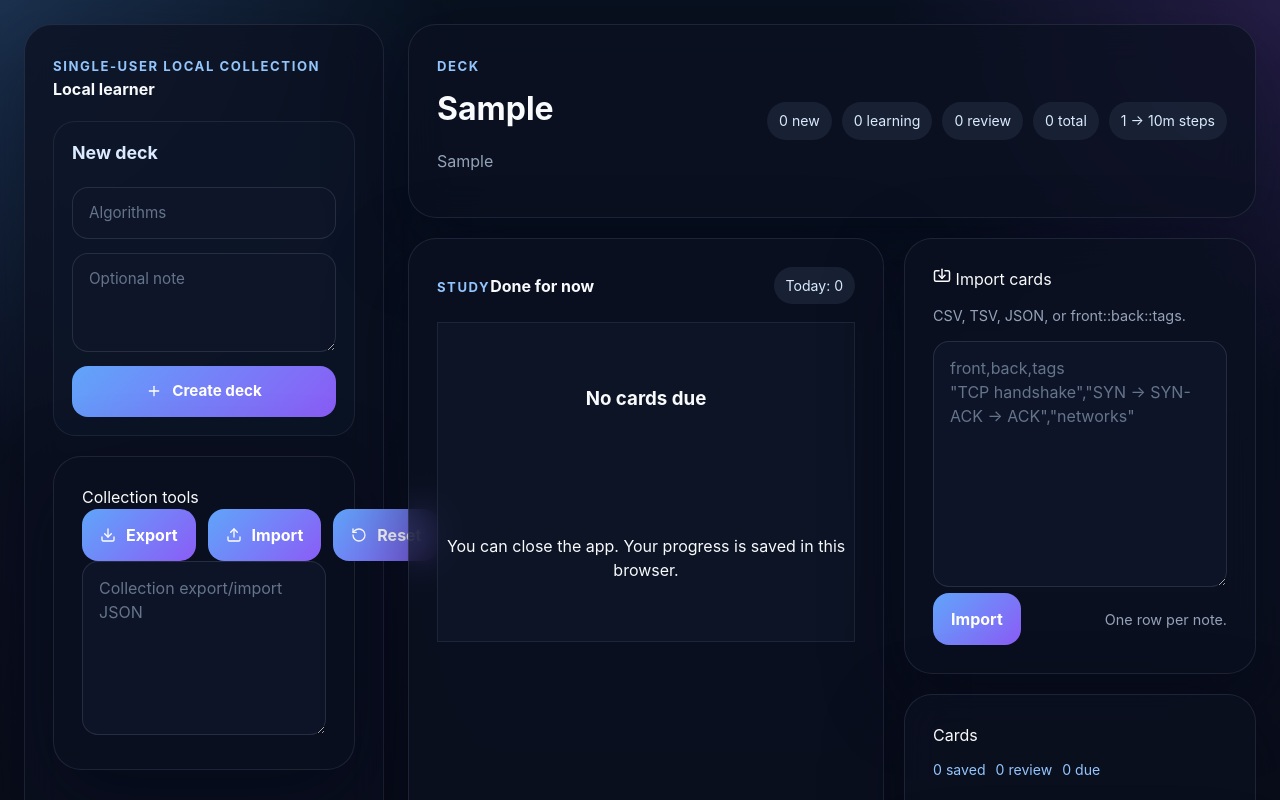
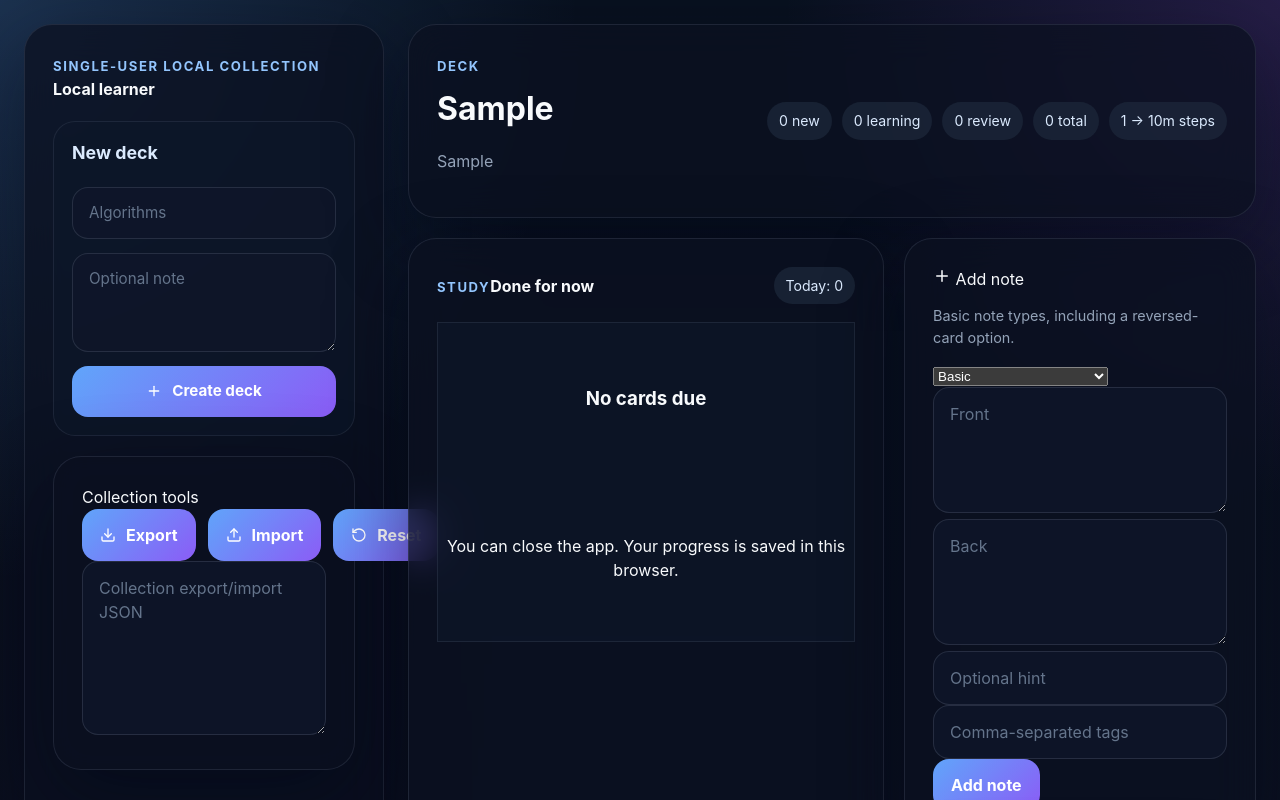
Before and after one commit to acashmoney-aura/anki-anywhere, a React (Vite) app: page / in a window 1280 px wide. Both pictures are taken after typing "Sample", "Sample" into the empty fields and a click on the button "Create deck". Shown: the top 800 px of the page. Built offline with nearby package versions, Linux system fonts and the light colour scheme.

Commit message:
feat: add local note templates and smoke test

```diff
--- a/package.json
+++ b/package.json
@@ -8,7 +8,8 @@
     "dev:frontend": "vite",
     "build": "tsc -b && vite build",
     "lint": "eslint .",
-    "preview": "vite preview"
+    "preview": "vite preview",
+    "test:e2e": "node scripts/e2e-local-first.mjs"
   },
   "dependencies": {
     "@auth/core": "^0.37.4",
--- a/src/App.tsx
+++ b/src/App.tsx
@@ -3,6 +3,7 @@ import Papa from "papaparse";
 import { AnimatePresence, motion } from "framer-motion";
 import { BookOpen, Download, Import, LoaderCircle, Plus, RotateCcw, Upload } from "lucide-react";
 import {
+  addNote,
   answerCard,
   createDeck,
   exportCollection,
@@ -16,7 +17,7 @@ import {
   resetCollection,
   useCollection,
 } from "./localStore";
-import type { Rating } from "./localStore";
+import type { NoteType, Rating } from "./localStore";
 
 type Deck = ReturnType<typeof listDecks>[number];
 
@@ -150,6 +151,12 @@ function DeckWorkspace({ deckId, summary }: { deckId: string; summary: Deck }) {
   const collection = useCollection();
   const deckData = useMemo(() => getDeck(deckId), [collection, deckId]);
   const study = useMemo(() => getStudySession(deckId), [collection, deckId]);
+  const [noteFront, setNoteFront] = useState("");
+  const [noteBack, setNoteBack] = useState("");
+  const [noteHint, setNoteHint] = useState("");
+  const [noteTags, setNoteTags] = useState("");
+  const [noteType, setNoteType] = useState<NoteType>("basic");
+  const [noteStatus, setNoteStatus] = useState<string | null>(null);
   const [importText, setImportText] = useState("");
   const [importStatus, setImportStatus] = useState<string | null>(null);
 
@@ -254,6 +261,48 @@ function DeckWorkspace({ deckId, summary }: { deckId: string; summary: Deck }) {
         <section className="manage-panel">
           <div className="glass import-panel">
             <div className="section-title">
+              <span><Plus size={18} /> Add note</span>
+            </div>
+            <p className="muted small">Basic note types, including a reversed-card option.</p>
+            <select value={noteType} onChange={(e) => setNoteType(e.target.value as NoteType)}>
+              <option value="basic">Basic</option>
+              <option value="basic_reversed">Basic (and reversed card)</option>
+            </select>
+            <textarea value={noteFront} onChange={(e) => setNoteFront(e.target.value)} rows={4} placeholder="Front" />
+            <textarea value={noteBack} onChange={(e) => setNoteBack(e.target.value)} rows={4} placeholder="Back" />
+            <input value={noteHint} onChange={(e) => setNoteHint(e.target.value)} placeholder="Optional hint" />
+            <input value={noteTags} onChange={(e) => setNoteTags(e.target.value)} placeholder="Comma-separated tags" />
+            <div className="inline-actions mobile-stack">
+              <button
+                className="primary-button"
+                onClick={() => {
+                  try {
+                    if (!noteFront.trim() || !noteBack.trim()) throw new Error("Front and back are required.");
+                    addNote(deckId, {
+                      front: noteFront,
+                      back: noteBack,
+                      hint: noteHint || undefined,
+                      tags: noteTags.split(",").map((tag) => tag.trim()).filter(Boolean),
+                      noteType,
+                    });
+                    setNoteStatus(noteType === "basic_reversed" ? "Added note with 2 cards." : "Added note.");
+                    setNoteFront("");
+                    setNoteBack("");
+                    setNoteHint("");
+                    setNoteTags("");
+                  } catch (error) {
+                    setNoteStatus(error instanceof Error ? error.message : "Could not add note.");
+                  }
+                }}
+              >
+                Add note
+              </button>
+            </div>
+            {noteStatus ? <div className="info-banner">{noteStatus}</div> : null}
+          </div>
+
+          <div className="glass import-panel">
+            <div className="section-title">
               <span><Import size={18} /> Import cards</span>
             </div>
             <p className="muted small">CSV, TSV, JSON, or front::back::tags.</p>
@@ -298,7 +347,7 @@ function DeckWorkspace({ deckId, summary }: { deckId: string; summary: Deck }) {
                     <strong>{card.front}</strong>
                     <p>{card.back}</p>
                   </div>
-                  <span className={`phase-tag ${card.state?.phase ?? "new"}`}>{card.state?.phase ?? "new"}</span>
+                  <span className={`phase-tag ${card.state?.phase ?? "new"}`}>{card.templateOrdinal ? `card ${card.templateOrdinal + 1} · ` : ""}{card.state?.phase ?? "new"}</span>
                 </div>
               ))}
             </div>
--- a/src/localStore.ts
+++ b/src/localStore.ts
@@ -112,6 +112,8 @@ export type CardImport = {
   noteId?: string;
   templateOrdinal?: number;
 };
+
+export type NoteType = "basic" | "basic_reversed";
 
 type Collection = {
   version: 1;
@@ -548,6 +550,73 @@ export function getStudySession(deckId: string) {
   };
 }
 
+function insertCard(collection: Collection, deck: Deck, now: number, deckId: string, card: CardImport, noteId: string, templateOrdinal: number) {
+  const cardId = makeId("card");
+  collection.cards.push({
+    _id: cardId,
+    userId: "local-user",
+    deckId,
+    noteId,
+    templateOrdinal,
+    front: card.front.trim(),
+    back: card.back.trim(),
+    hint: card.hint?.trim() || undefined,
+    tags: card.tags?.filter(Boolean).map((tag) => tag.trim()) ?? [],
+    source: card.source?.trim() || undefined,
+    createdAt: now,
+    updatedAt: now,
+  });
+  collection.studyStates.push({
+    _id: makeId("state"),
+    userId: "local-user",
+    deckId,
+    cardId,
+    phase: "new",
+    dueAt: 0,
+    dueDay: undefined,
+    interval: 0,
+    easeFactor: deck.config.initialEaseFactor,
+    reps: 0,
+    lapses: 0,
+    stepIndex: 0,
+    buriedUntilDay: undefined,
+    buriedReason: undefined,
+    createdAt: now,
+    updatedAt: now,
+  });
+}
+
+export function addNote(deckId: string, note: { front: string; back: string; hint?: string; tags?: string[]; source?: string; noteType?: NoteType }) {
+  const now = Date.now();
+  const noteType = note.noteType ?? "basic";
+  updateCollection((collection) => {
+    const deck = collection.decks.find((item) => item._id === deckId);
+    if (!deck) throw new Error("Deck not found");
+    const noteId = `note:${now}:${Math.random().toString(36).slice(2, 8)}`;
+    insertCard(collection, deck, now, deckId, { ...note, noteId, templateOrdinal: 0 }, noteId, 0);
+    if (noteType === "basic_reversed") {
+      insertCard(
+        collection,
+        deck,
+        now,
+        deckId,
+        {
+          front: note.back,
+          back: note.front,
+          hint: note.hint,
+          tags: note.tags,
+          source: note.source,
+          noteId,
+          templateOrdinal: 1,
+        },
+        noteId,
+        1,
+      );
+    }
+    deck.updatedAt = now;
+  });
+}
+
 export function importCards(deckId: string, cards: CardImport[]) {
   const now = Date.now();
   updateCollection((collection) => {
@@ -555,9 +624,7 @@ export function importCards(deckId: string, cards: CardImport[]) {
     if (!deck) throw new Error("Deck not found");
     for (const [index, card] of cards.entries()) {
       const noteId = card.noteId?.trim() || `note:${now}:${index}:${Math.random().toString(36).slice(2, 8)}`;
-      const cardId = makeId("card");
-      collection.cards.push({ _id: cardId, userId: "local-user", deckId, noteId, templateOrdinal: card.templateOrdinal ?? 0, front: card.front.trim(), back: card.back.trim(), hint: card.hint?.trim() || undefined, tags: card.tags?.filter(Boolean).map((tag) => tag.trim()) ?? [], source: card.source?.trim() || undefined, createdAt: now, updatedAt: now });
-      collection.studyStates.push({ _id: makeId("state"), userId: "local-user", deckId, cardId, phase: "new", dueAt: 0, dueDay: undefined, interval: 0, easeFactor: deck.config.initialEaseFactor, reps: 0, lapses: 0, stepIndex: 0, buriedUntilDay: undefined, buriedReason: undefined, createdAt: now, updatedAt: now });
+      insertCard(collection, deck, now, deckId, card, noteId, card.templateOrdinal ?? 0);
     }
     deck.updatedAt = now;
   });
```
Also changed, not shown: scripts/e2e-local-first.mjs (added, +51 -0 lines), 1 other file (tests, documents, lock files or other folders).
